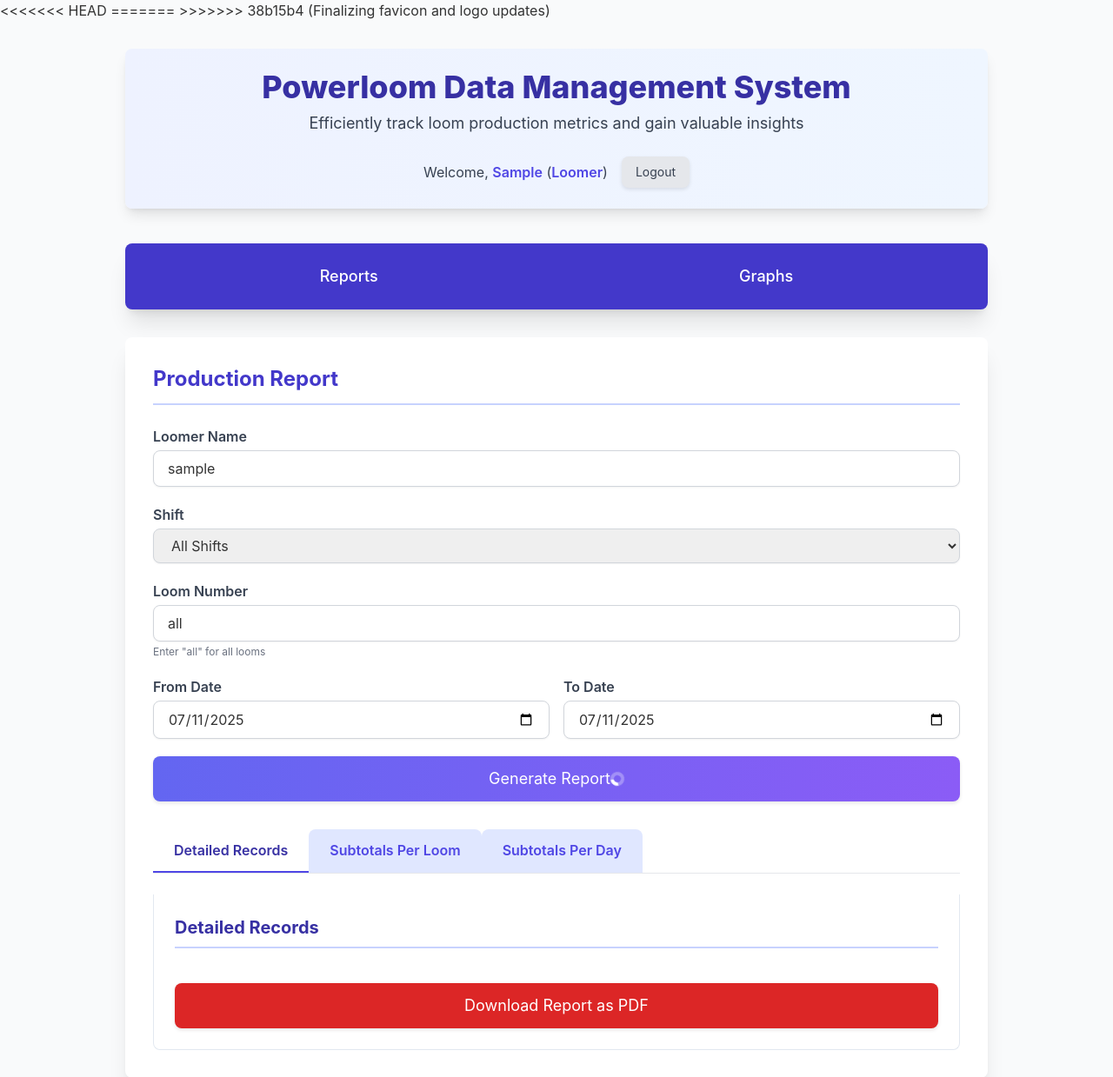
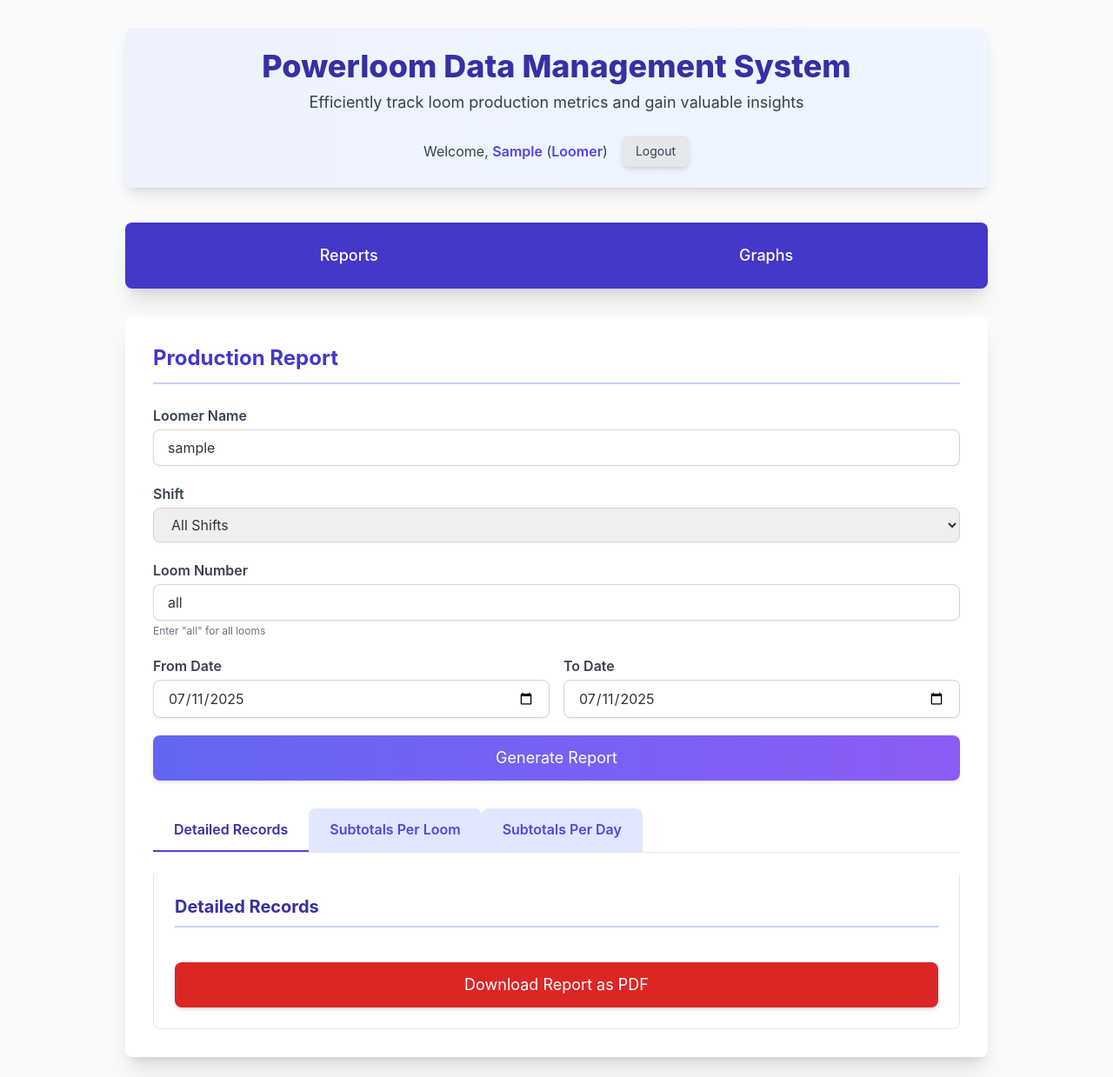
Before and after one commit to Gowtham-st31/power_loom, a Flask app: page / in a window 1280 px wide. Shown: the top 1239 px of the page at 87% size. Run offline with Flask 3, Linux system fonts and the light colour scheme; the visitor is signed in with stand-in values (Sample User, id 1); some libraries are stand-ins or nearby versions.

Commit message:
Update form.html

```diff
--- a/templates/form.html
+++ b/templates/form.html
@@ -3,13 +3,13 @@
 <head>
     <meta charset="UTF-8">
     <meta name="viewport" content="width=device-width, initial-scale=1.0">
-<<<<<<< HEAD
+
     <title>VinayagaTex Data Management System</title>
     <title>VinayagaTex Data Management System</title>
     <link rel="icon" type="image/png" href="{{ url_for('static', filename='favicon.png') }}">
-=======
+
     <title>powerloom Data Management System</title>
->>>>>>> 38b15b4 (Finalizing favicon and logo updates)
+
     <!-- Tailwind CSS CDN - Re-added for simplicity and to ensure all classes are rendered correctly. If a build process is used, this can be removed. -->
     <script src="https://cdn.tailwindcss.com"></script>
     <!-- jsPDF and jspdf-autotable for PDF generation -->
```
